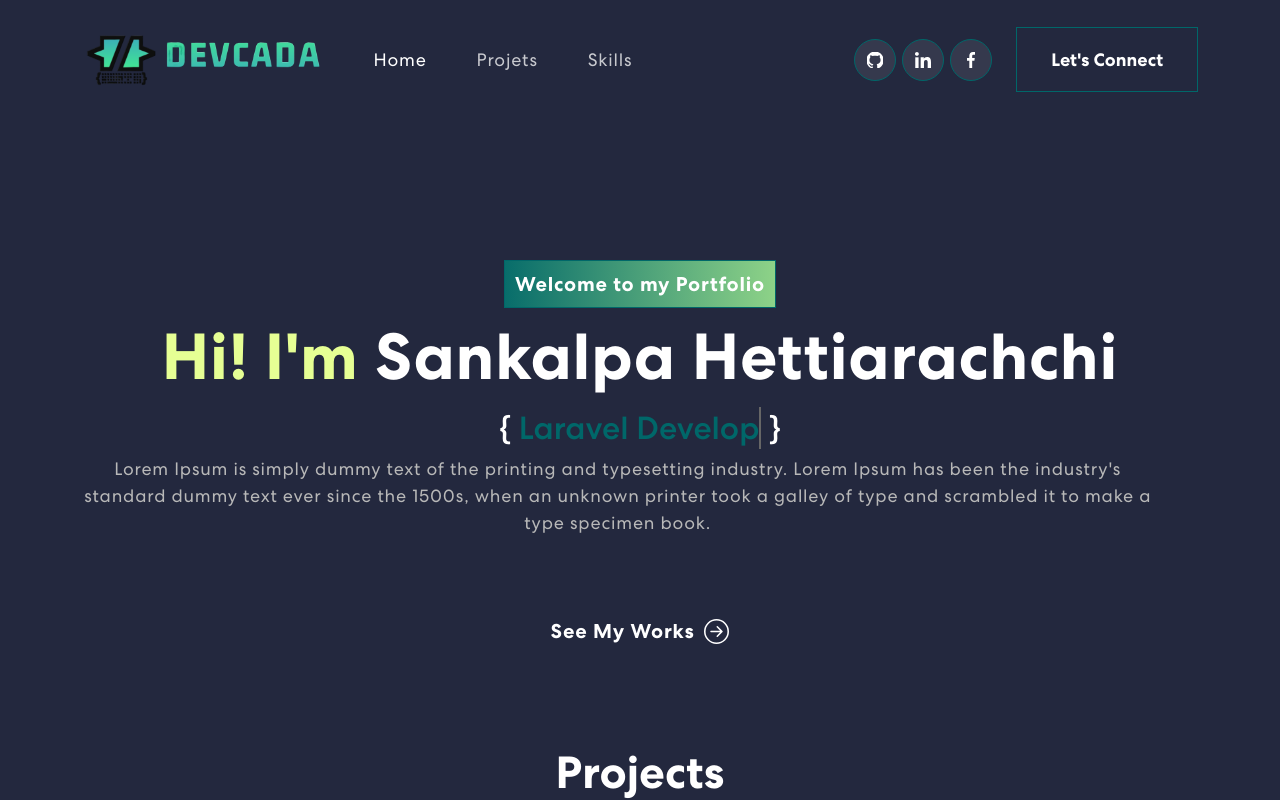
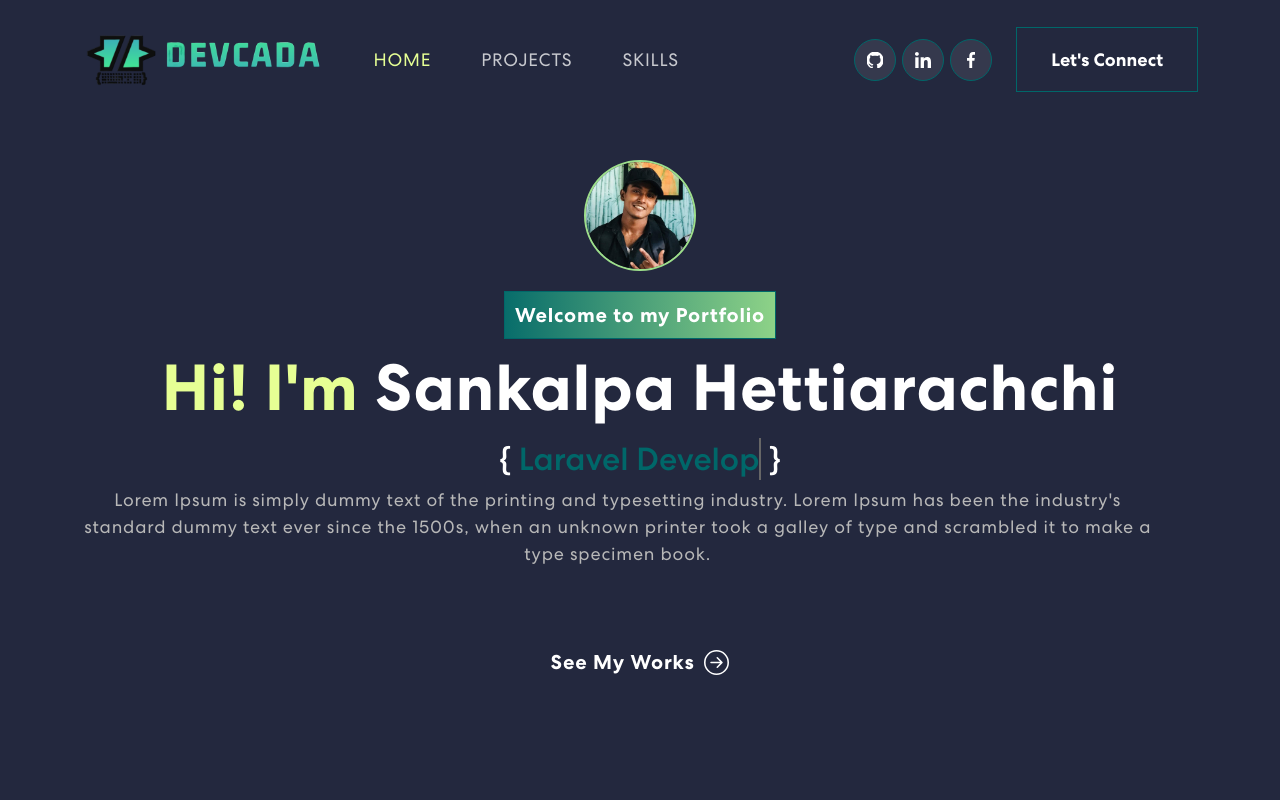
Before and after one commit to SankalpaHettiarachchi/DevCada, a React (Create React App) app: page / in a window 1280 px wide. Shown: the top 800 px of the page. Built offline with nearby package versions, Linux system fonts and the light colour scheme.

Commit message:
Banner Updated

```diff
--- a/src/App.css
+++ b/src/App.css
@@ -110,6 +110,7 @@ nav.navbar .navbar-nav .nav-link.navbar-link {
 }
 nav.navbar .navbar-nav a.nav-link.navbar-link:hover,
 nav.navbar .navbar-nav a.nav-link.navbar-link.active {
+    color: #E6FF94 !important;
     opacity: 1;
 }
 span.navbar-text {
@@ -287,9 +288,7 @@ nav.navbar .navbar-toggler[aria-expanded="true"] .navbar-toggler-icon {
 }
 .banner button:hover svg {
   margin-left: 25px;
-}
-.banner img {
-  animation: updown 3s linear infinite;
+  color: #E6FF94;
 }
 .see-project-btn{
   display: flex;
@@ -302,7 +301,13 @@ nav.navbar .navbar-toggler[aria-expanded="true"] .navbar-toggler-icon {
 .brackets{
   color: #006769;
 }
-
+.profile-image{
+  width: 10%;
+  margin-bottom: 20px;
+  margin-top: -100px;
+  border-radius: 50%;
+  border: 2px solid #9DDE8B;
+}
 @keyframes updown {
     0% {
         transform: translateY(-20px);
@@ -368,7 +373,7 @@ nav.navbar .navbar-toggler[aria-expanded="true"] .navbar-toggler-icon {
 
 /************ Projects Css ************/
 .project {
-  padding: 0px 50px;
+  padding: 60px 50px;
   position: relative;
   align-items: center;
 }
--- a/src/App.js
+++ b/src/App.js
@@ -14,7 +14,7 @@ function App() {
       <Banner/>
       <Projects/>
       <Skills/>
-      <Contact/>
+      {/* <Contact/> */}
       <Footer/>
     </div>
   );
--- a/src/components/Banner.js
+++ b/src/components/Banner.js
@@ -1,6 +1,7 @@
 import { useState, useEffect } from "react";
 import { Container, Row, Col } from "react-bootstrap";
 import { ArrowRightCircle } from 'react-bootstrap-icons';
+import Profile from "../assets/img/profile.jpg";
 import 'animate.css';
 import TrackVisibility from 'react-on-screen';
 
@@ -51,6 +52,7 @@ export const Banner = () => {
       <Container className="text-center">
         <Row className="aligh-items-center">
             <Col>
+            <img className="profile-image" src={Profile} alt="Profile Image" />
               <TrackVisibility>
                   {({ isVisible }) =>
                   <div className={isVisible ? "animate__animated animate__pulse" : ""}>
--- a/src/components/Navbar.js
+++ b/src/components/Navbar.js
@@ -35,9 +35,9 @@ export const NavBar = () => {
                 </Navbar.Toggle>
                 <Navbar.Collapse id="basic-navbar-nav">
                 <Nav className="me-auto">
-                    <Nav.Link href="#home" className={actveLink==='home' ? 'active navbar-link' : 'navbar-link'} onClick={()=>onUpdateActiveLink('home')}>Home</Nav.Link>
-                    <Nav.Link href="#projects" className={actveLink==='projects' ? 'active navbar-link' : 'navbar-link'} onClick={()=>onUpdateActiveLink('projects')}>Projets</Nav.Link>
-                    <Nav.Link href="#skills" className={actveLink==='skills' ? 'active navbar-link' : 'navbar-link'} onClick={()=>onUpdateActiveLink('skills')}>Skills</Nav.Link>
+                    <Nav.Link href="#home" className={actveLink==='home' ? 'active navbar-link' : 'navbar-link'} onClick={()=>onUpdateActiveLink('home')}>HOME</Nav.Link>
+                    <Nav.Link href="#projects" className={actveLink==='projects' ? 'active navbar-link' : 'navbar-link'} onClick={()=>onUpdateActiveLink('projects')}>PROJECTS</Nav.Link>
+                    <Nav.Link href="#skills" className={actveLink==='skills' ? 'active navbar-link' : 'navbar-link'} onClick={()=>onUpdateActiveLink('skills')}>SKILLS</Nav.Link>
                 </Nav>
                 <span className="navbar-text">
                     <div className="social-icon">
```
Also changed, not shown: src/assets/img/profile.jpg (added).
